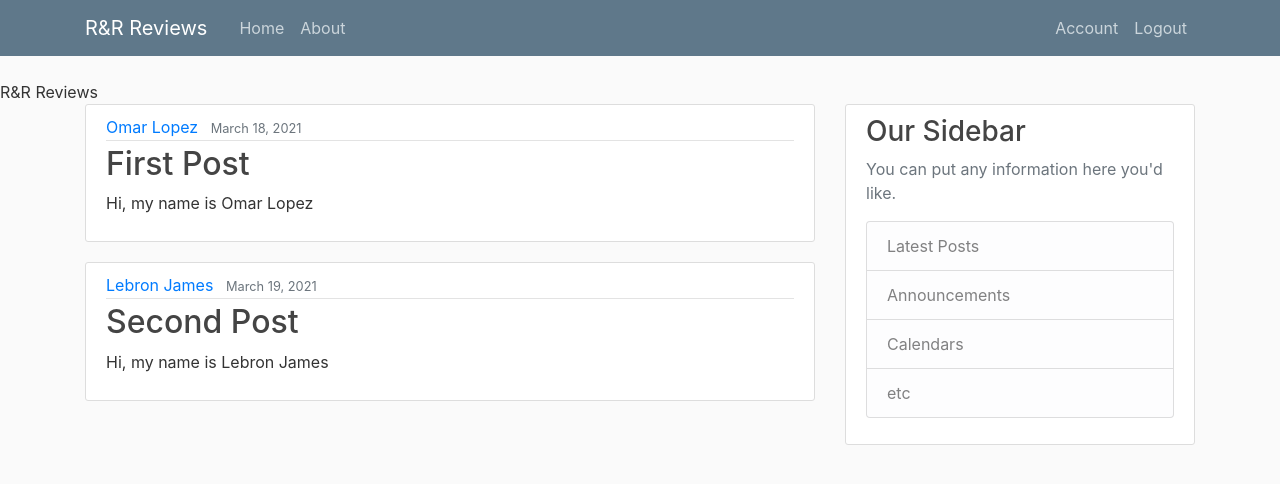
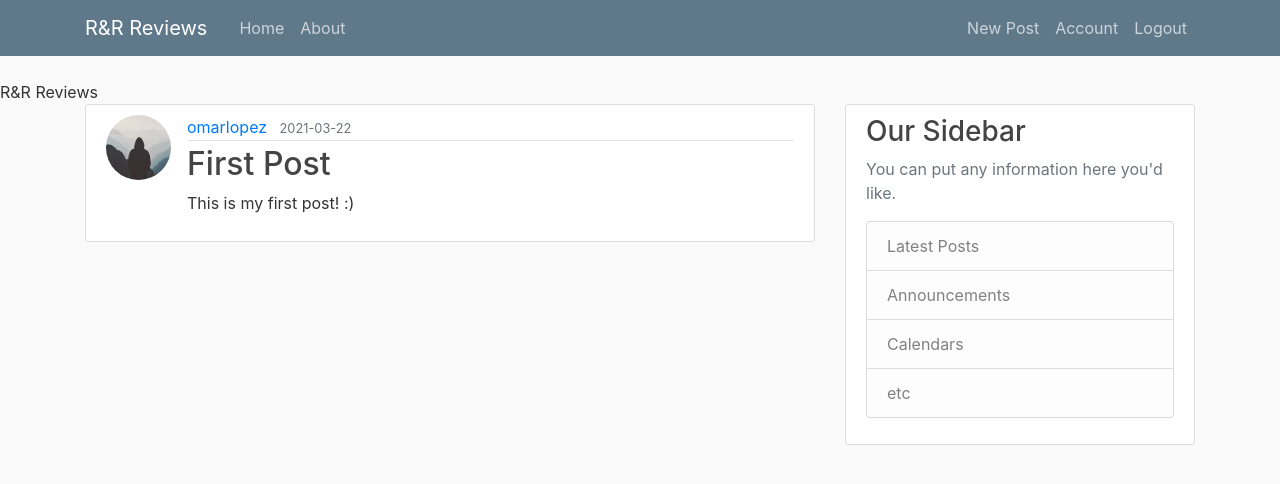
Before and after one commit to omarlopez2001/intensive1.3, a Flask app: page / in a window 1280 px wide. Shown: the top 484 px of the page. Run offline with Flask 2, Linux system fonts and the light colour scheme; a user stored in the database is signed in; data comes from the database, SQL or seed files in the repository; both versions use the stored data as it was after the commit; some libraries are stand-ins or nearby versions.

Commit message:
implemented create post
users can create and publish posts

```diff
--- a/app/routes.py
+++ b/app/routes.py
@@ -3,27 +3,13 @@ import secrets
 from PIL import Image
 from flask import render_template, url_for, flash, redirect, request
 from app import app, db, bcrypt
-from app.forms import SignUpForm, LoginForm, UpdateAccountForm
+from app.forms import SignUpForm, LoginForm, UpdateAccountForm, PostForm
 from app.models import User, Post
 from flask_login import login_user, current_user, logout_user, login_required
 
-posts = [
-    {
-        'author': 'Omar Lopez',
-        'title': 'First Post',
-        'content': 'Hi, my name is Omar Lopez',
-        'date_posted': 'March 18, 2021'
-    },
-    {
-        'author': 'Lebron James',
-        'title': 'Second Post',
-        'content': 'Hi, my name is Lebron James',
-        'date_posted': 'March 19, 2021'
-    }
-]
-
 @app.route('/')
 def home():
+    posts = Post.query.all()
     return render_template('home.html', posts=posts)
 
 @app.route('/about')
@@ -93,3 +79,15 @@ def account():
         form.username.data = current_user.username
     image_file = url_for('static', filename='profile_pics/' + current_user.image_file)
     return render_template('account.html', title='Account', image_file=image_file, form=form)
+
+@app.route('/post/new', methods=['GET', 'POST'])
+@login_required
+def new_post():
+    form = PostForm()
+    if form.validate_on_submit():
+        post = Post(title=form.title.data, content=form.content.data, author=current_user)
+        db.session.add(post)
+        db.session.commit()
+        flash('Your post has been created!', 'success')
+        return redirect(url_for('home'))
+    return render_template('create_post.html', title='New Post', form=form)
--- a/app/templates/home.html
+++ b/app/templates/home.html
@@ -2,10 +2,11 @@
 {% block content %}
     {% for post in posts %}
         <article class="media content-section">
+            <img class="rounded-circle article-img" src="{{ url_for('static', filename='profile_pics/' + post.author.image_file) }}">
             <div class="media-body">
                 <div class="article-metadata">
-                    <a class="mr-2" href="#">{{ post.author }}</a>
-                    <small class="text-muted">{{ post.date_posted }}</small>
+                    <a class="mr-2" href="#">{{ post.author.username }}</a>
+                    <small class="text-muted">{{ post.date_posted.strftime('%Y-%m-%d') }}</small>
                 </div>
                 <h2><a class="article-title" href="#">{{ post.title }}</a></h2>
                 <p class="article-content">{{ post.content }}</p>
--- a/app/templates/layout.html
+++ b/app/templates/layout.html
@@ -31,6 +31,7 @@
                     <!-- Navbar Right Side -->
                     <div class="navbar-nav">
                         {% if current_user.is_authenticated %}
+                            <a class="nav-item nav-link" href="{{ url_for('new_post') }}">New Post</a>
                             <a class="nav-item nav-link" href="{{ url_for('account') }}">Account</a>
                             <a class="nav-item nav-link" href="{{ url_for('logout') }}">Logout</a>
                         {% else %}
```
Also changed, not shown: app/forms.py (+6 -1 lines), app/templates/create_post.html (added, +41 -0 lines), app/site.db.
